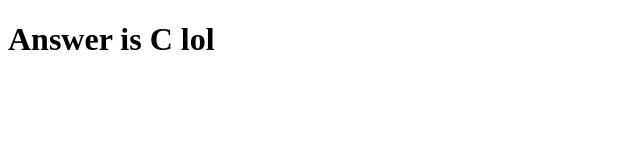
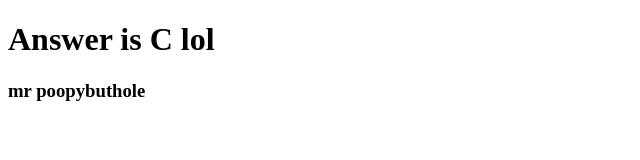
Before and after one commit to madam-honda/lighting-company, a plain HTML site: page index.html in a window 1280 px wide. Shown: the whole page, without its empty margins (0-640 px from the left). Drawn offline with nearby package versions, Linux system fonts and the light colour scheme; files that its build step writes are made by us from their sources.

Commit message:
Update index.html
ahe poop

```diff
--- a/index.html
+++ b/index.html
@@ -9,5 +9,6 @@
 </head>
 <body>
   <h1>Answer is C lol</h1>
+  <h3> mr poopybuthole</h3>
 </body>
 </html>
```
